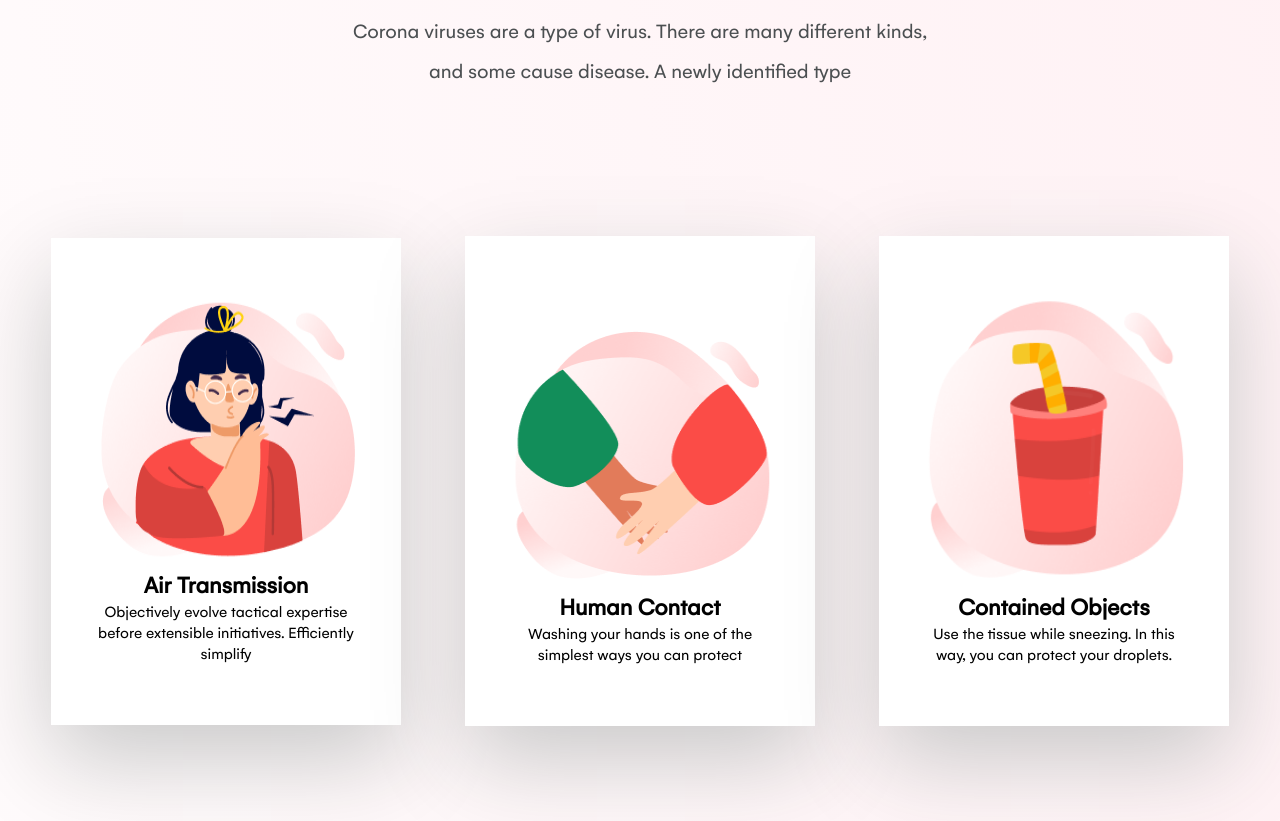
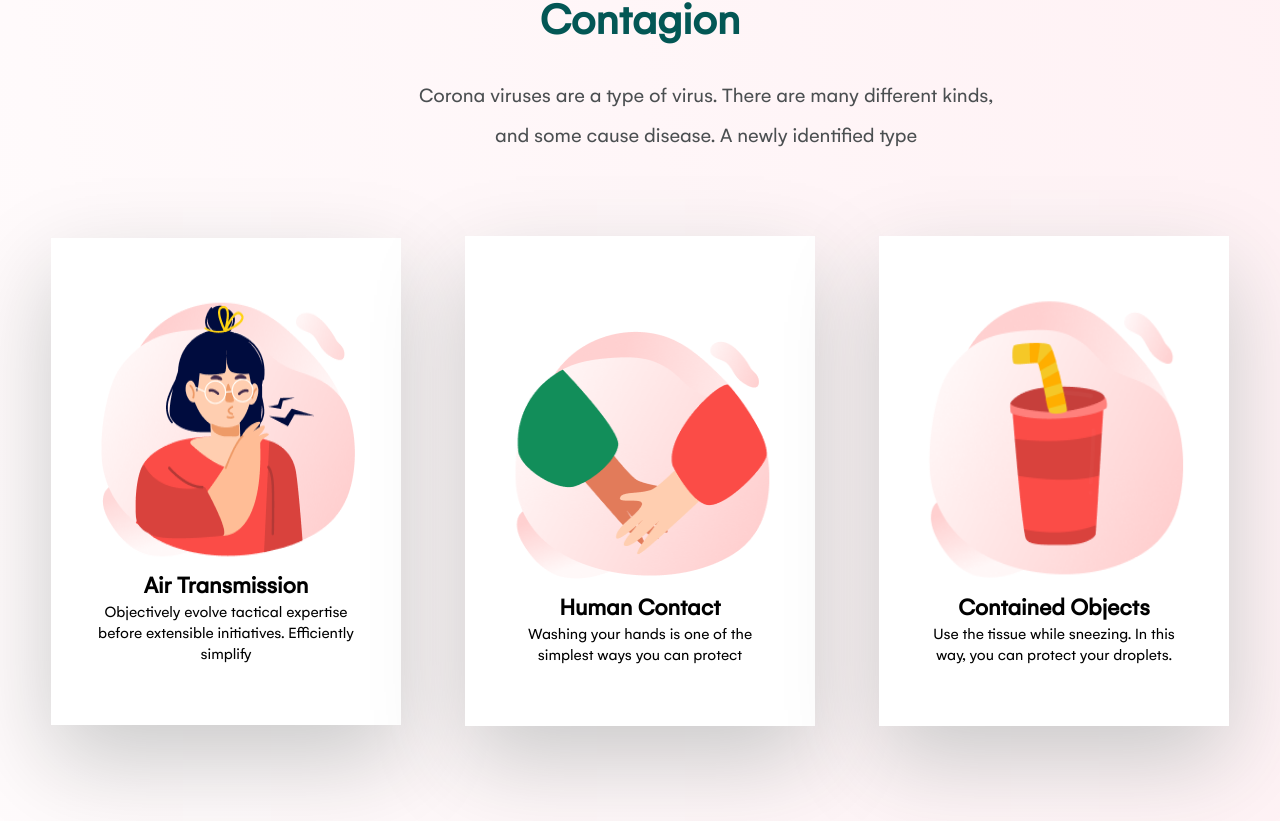
Before and after one commit to alaakaaikaty/Covid-19, a website: page dist/index.html in a window 1280 px wide. Shown: the part 1546-2367 px from the top of the page. Drawn offline with Linux system fonts and the light colour scheme.

Commit message:
view update

```diff
--- a/scss/main.scss
+++ b/scss/main.scss
@@ -131,6 +131,7 @@ body {
     display: flex;
     flex-direction: column;
     text-align: center;
+    margin-top: 4rem;
 }
 
 .contagion>h2 {
@@ -155,7 +156,7 @@ body {
     text-transform: initial;
     color: #4b4f51;
     width: 580px;
-    margin: 2rem auto 4rem;
+    margin: 2rem 26rem 0rem 26rem;
 }
 
 .contagion-row {
```
Also changed, not shown: dist/css/main.css, dist/index.html.
